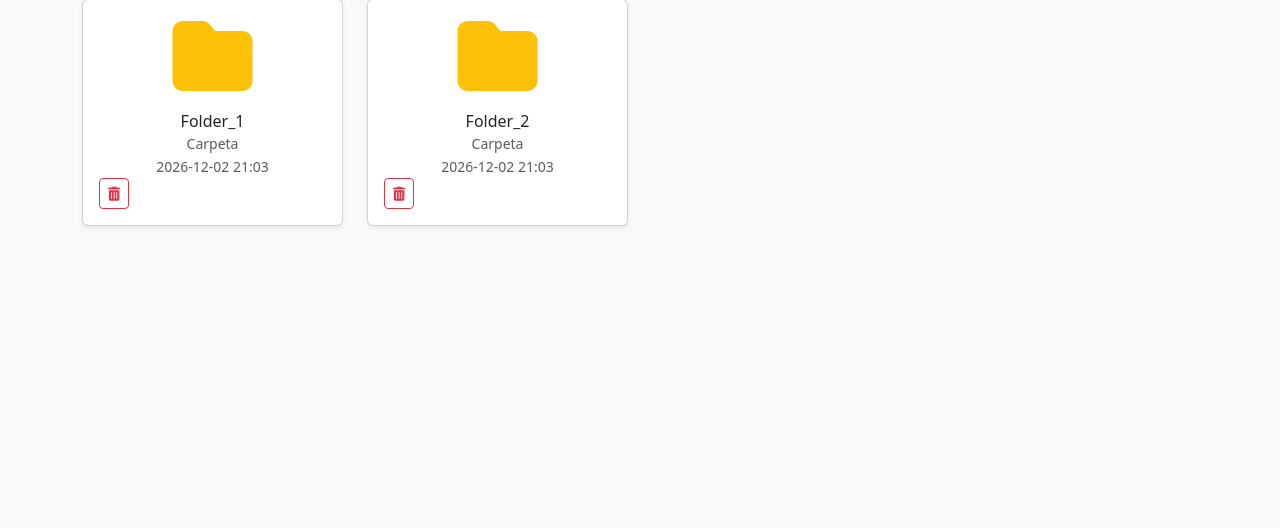
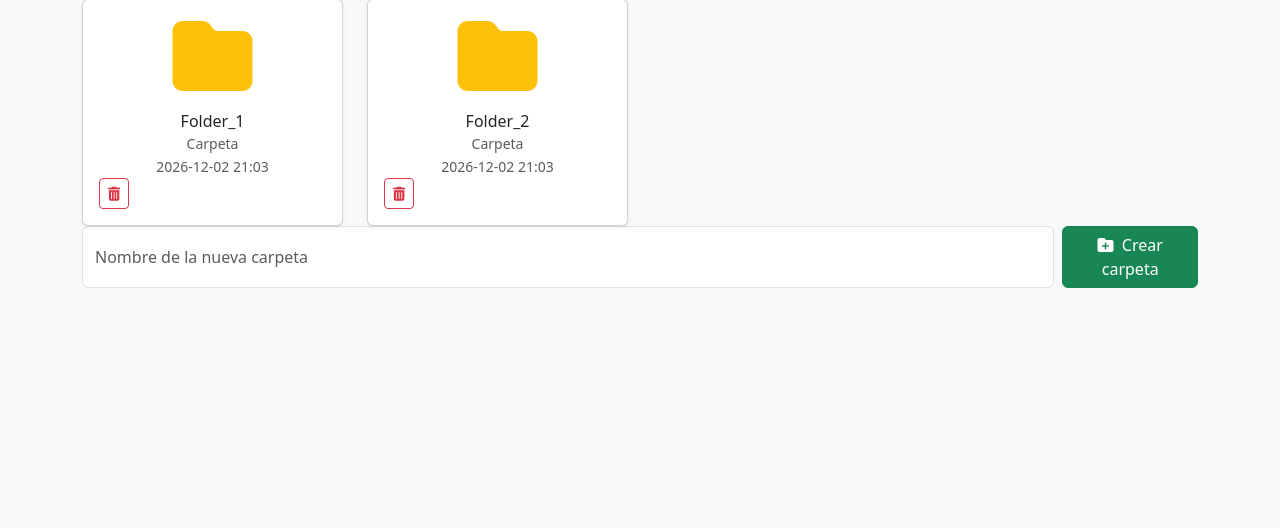
Before and after one commit to CRamirez-tech/Flask-Simple-File-Explorer, a Flask app: page / in a window 1280 px wide. Shown: the part 111-639 px from the top of the page. Run offline with Flask 3, Linux system fonts and the light colour scheme; some libraries are stand-ins or nearby versions.

Commit message:
Update Button Dir

```diff
--- a/app.py
+++ b/app.py
@@ -32,6 +32,19 @@ def index(req_path):
 
     return render_template('index.html', files=file_list, current_path=req_path)
 
+@app.route('/create_folder', methods=['POST'])
+def create_folder():
+    current_path = request.form.get("path", "")
+    folder_name = request.form.get("folder_name", "").strip()
+
+    if not folder_name:
+        return "Nombre de carpeta vacío", 400
+
+    new_folder_path = os.path.join(BASE_DIR, current_path, folder_name)
+    os.makedirs(new_folder_path, exist_ok=True)
+
+    return redirect(url_for('index', req_path=current_path))
+
 @app.route('/upload', methods=['POST'])
 def upload():
     current_path = request.form.get("path", "")
--- a/templates/index.html
+++ b/templates/index.html
@@ -108,6 +108,15 @@
             <i class="fas fa-upload me-2"></i> Subir archivo
         </button>
     </form>
+    <!-- Formulario para crear carpeta -->
+    <form action="{{ url_for('create_folder') }}" method="POST" class="d-flex gap-2 mb-4">
+        <input type="hidden" name="path" value="{{ current_path }}">
+        <input type="text" name="folder_name" class="form-control" placeholder="Nombre de la nueva carpeta" required>
+        <button type="submit" class="btn btn-success">
+            <i class="fas fa-folder-plus me-1"></i> Crear carpeta
+        </button>
+    </form>
+
 </div>
 
 <script>
```
